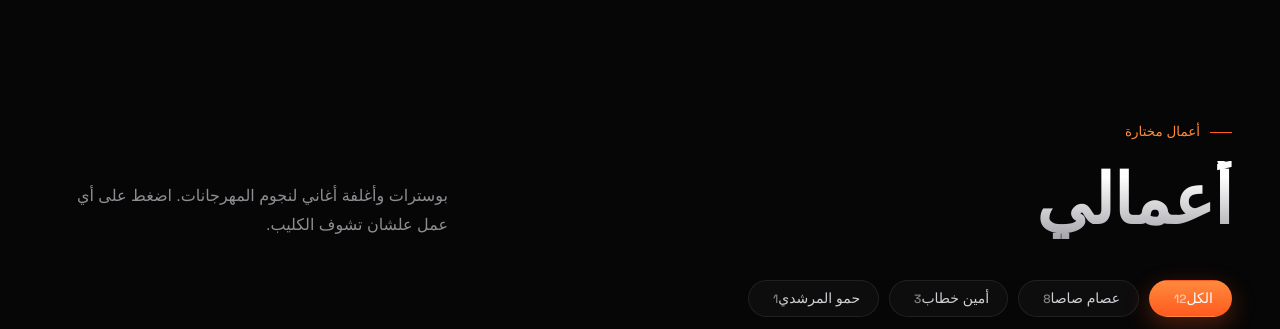
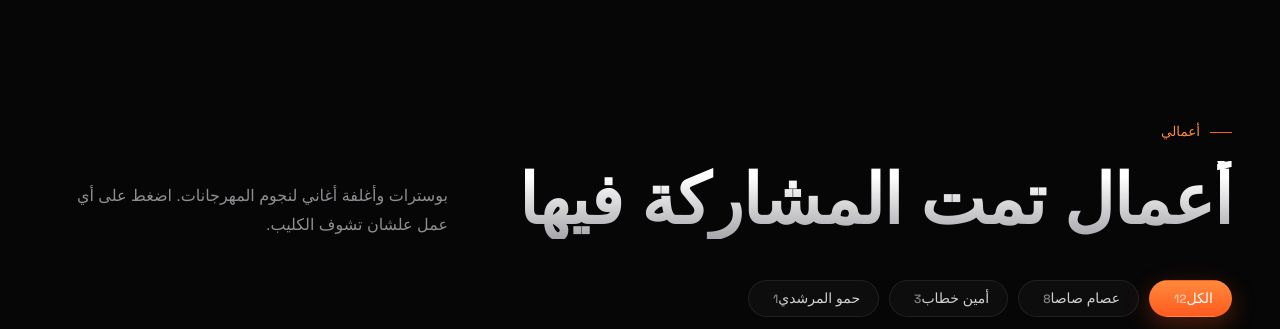
Before and after one commit to KhaledDondon/khaled-portfolio, a plain HTML site: page index.html in a window 1280 px wide. Shown: the part 1320-1649 px from the top of the page. Drawn offline with Linux system fonts and the light colour scheme; a web font is replaced by a local one.

Commit message:
Update index.html

```diff
--- a/index.html
+++ b/index.html
@@ -258,7 +258,7 @@ footer .wrap{display:flex;justify-content:space-between;gap:20px;flex-wrap:wrap}
 
 <section id="work"><div class="wrap">
   <div class="head">
-    <div><div class="eyebrow">أعمال مختارة</div><h2><span class="grad">أعمالي</span></h2></div>
+    <div><div class="eyebrow">أعمالي</div><h2><span class="grad">أعمال تمت المشاركة فيها</span></h2></div>
     <p>بوسترات وأغلفة أغاني لنجوم المهرجانات. اضغط على أي عمل علشان تشوف الكليب.</p>
   </div>
   <div class="filters" id="filters"></div>
```
